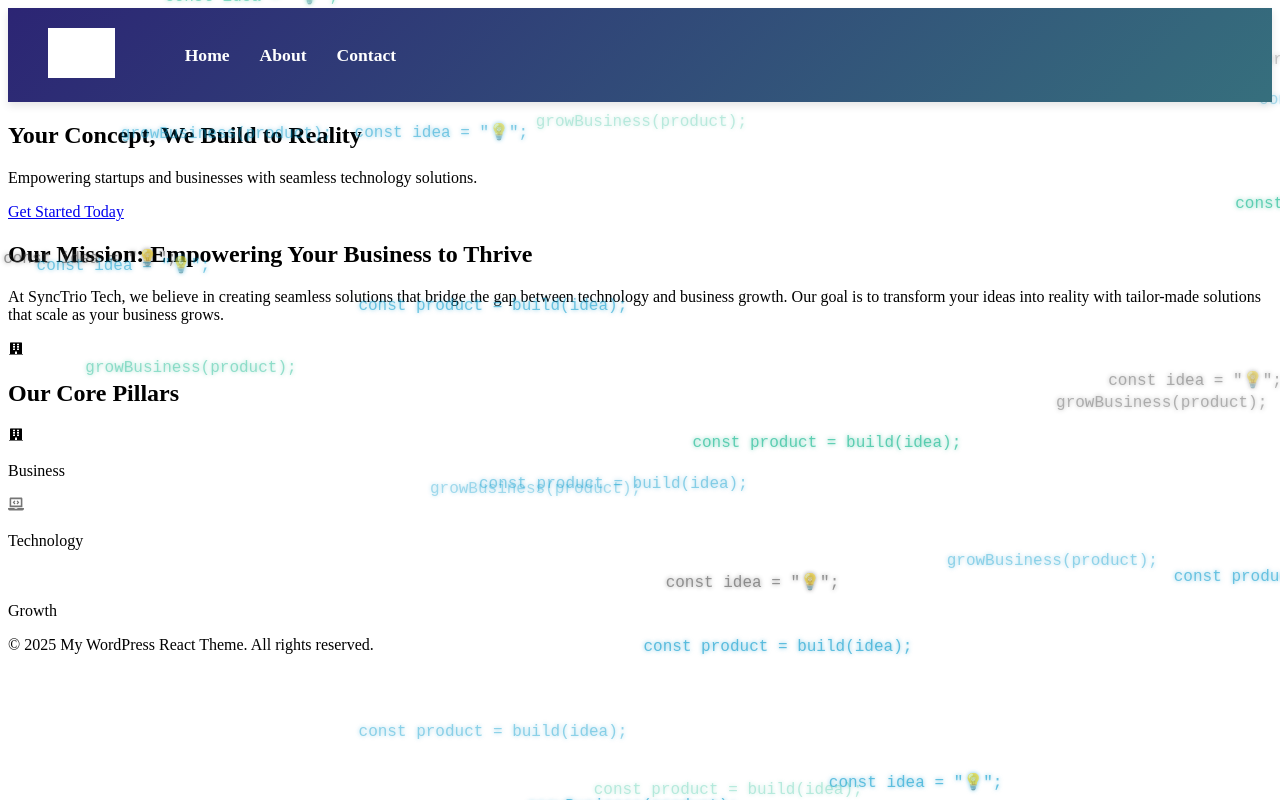
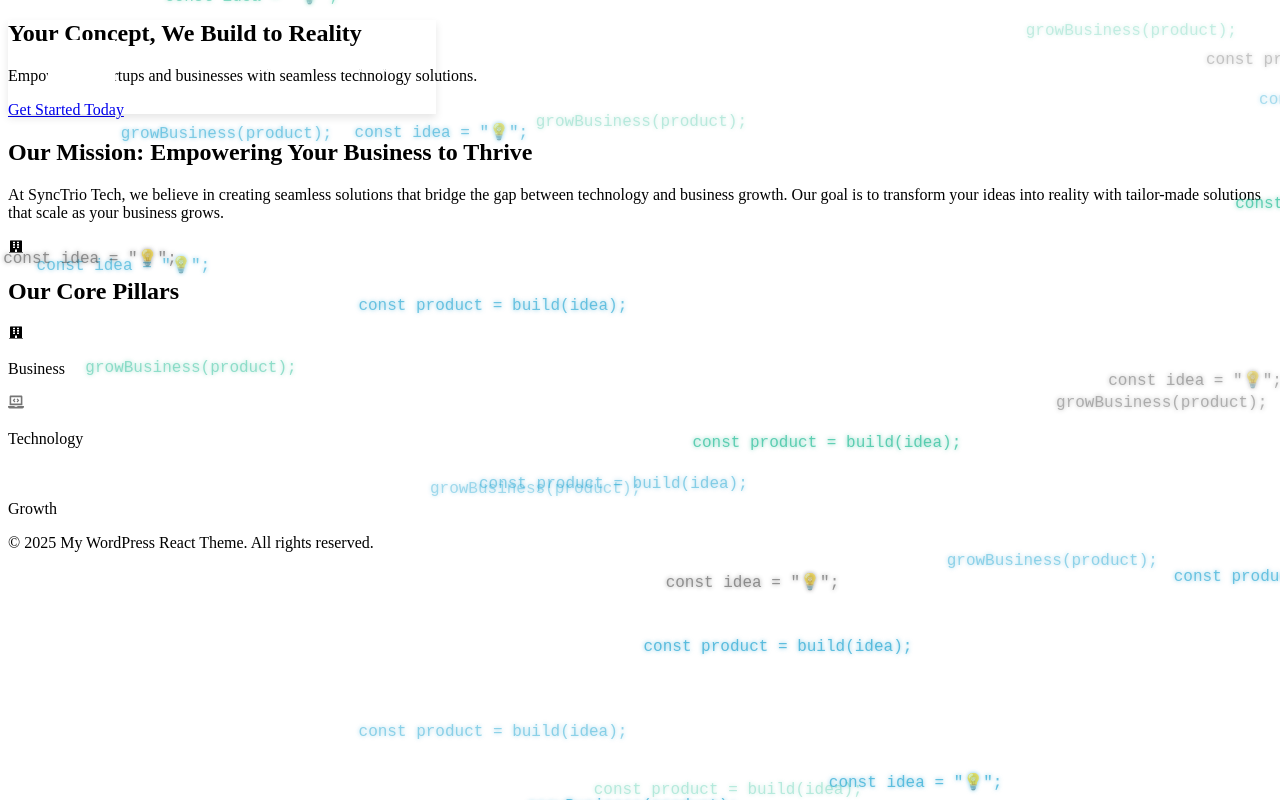
Before and after one commit to Samkb/synctriotech, a React (Vite) app in the folder react-src/: page / in a window 1280 px wide. Shown: the top 800 px of the page. Built offline with nearby package versions, Linux system fonts and the light colour scheme; grey boxes are pictures that could not be loaded.

Commit message:
update design menu and banner looks good now

```diff
--- a/react-src/src/components/Header.tsx
+++ b/react-src/src/components/Header.tsx
@@ -8,10 +8,8 @@
         display: "flex",
         alignItems: "center",
         padding: "20px 40px",
-        background:
-          "linear-gradient(135deg,rgb(44, 37, 116),rgb(54, 111, 125))", // Gradient background for branding
         boxShadow: "0 4px 8px rgba(0, 0, 0, 0.1)", // Subtle shadow for depth
-        position: "relative",
+        position: "fixed",
         zIndex: 10,
       }}
     >
```
Also changed, not shown: 2 other files (tests, documents, lock files or other folders).
